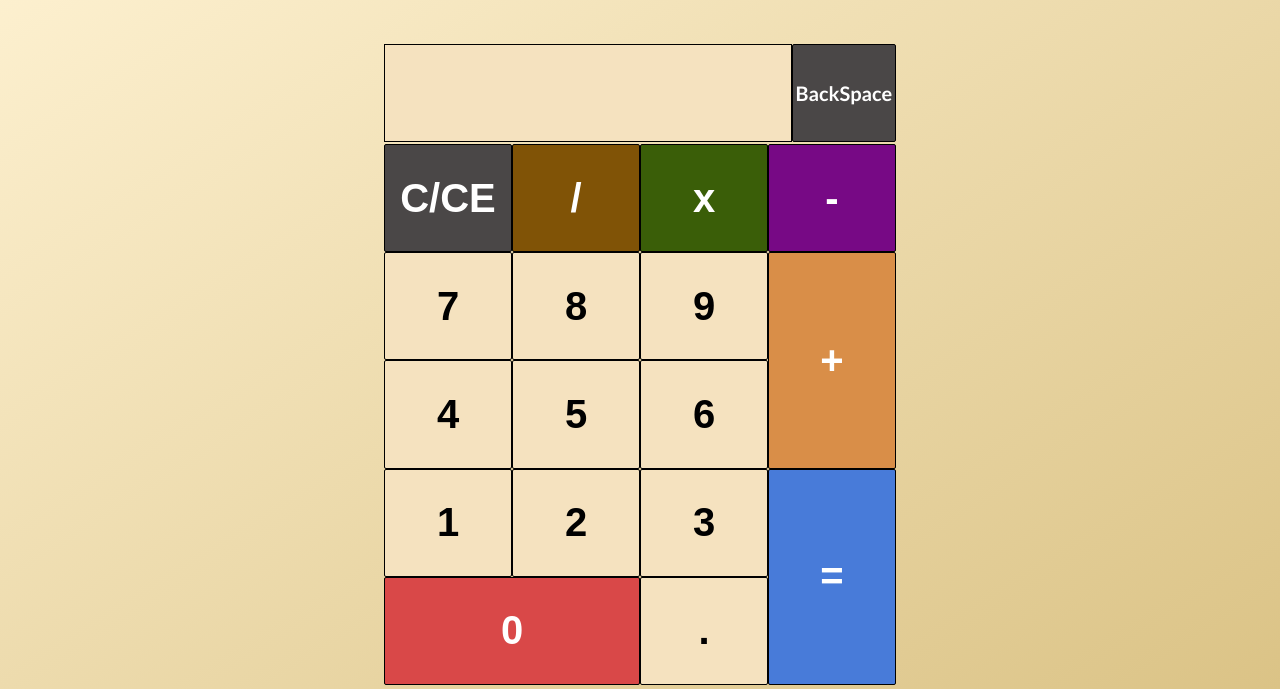
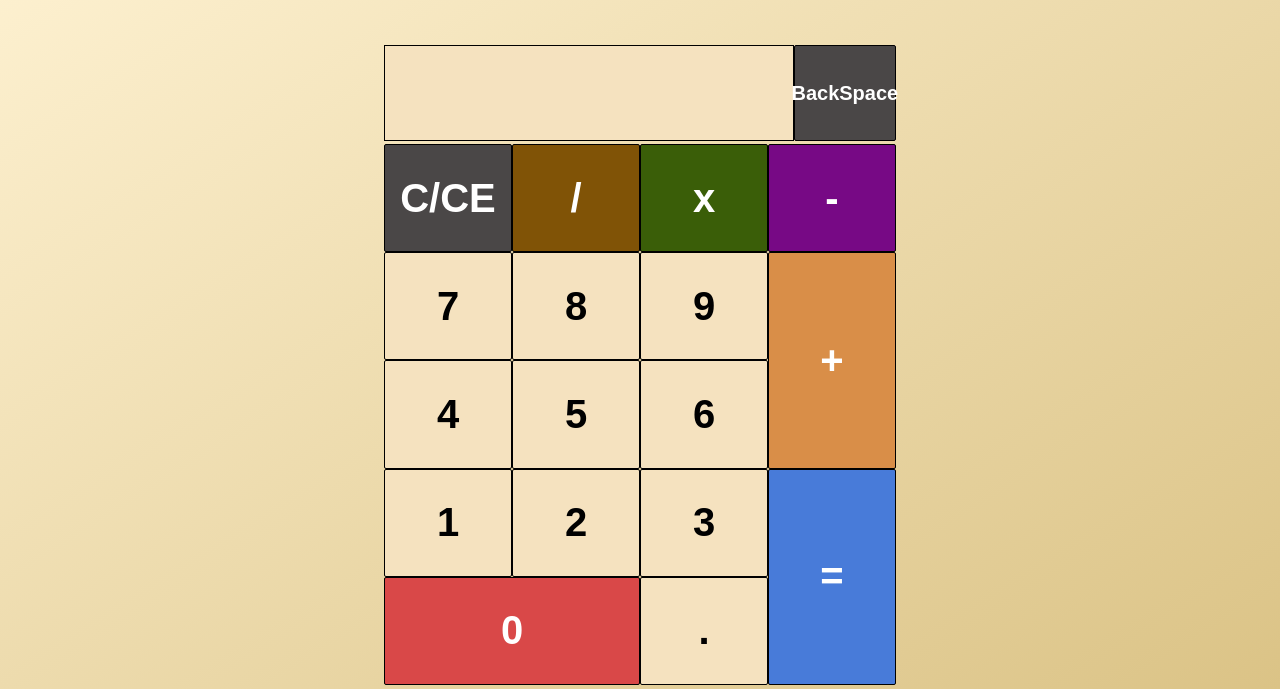
Before and after one commit to sergio-1099/calculator, a plain HTML site: page index.html in a window 1280 px wide. Shown: the part 111-800 px from the top of the page. Drawn offline with Linux system fonts and the light colour scheme.

Commit message:
Modify backspace to be a button and fix spacing

```diff
--- a/index.html
+++ b/index.html
@@ -19,9 +19,9 @@
 
             <div class="calc-screen">
                 <div class="screen"></div>
-                <div class="calc-back">
+                <button class="calc-back">
                     <div>BackSpace</div>
-                </div>
+                </button>
             </div>
             <div class="button-container">
 
--- a/style.css
+++ b/style.css
@@ -34,7 +34,7 @@ body {
     height: 15%;
     background-color: #f5e2bf;
     display: flex;
-    align-items: center;
+    align-items: stretch;
 }
 
 .calc-back {
@@ -59,7 +59,6 @@ body {
 
 .screen {
     width: 80%;
-    height: 100%;
     background-color: #f5e2bf;
     border: solid 1px #000;
     display: flex;
```
